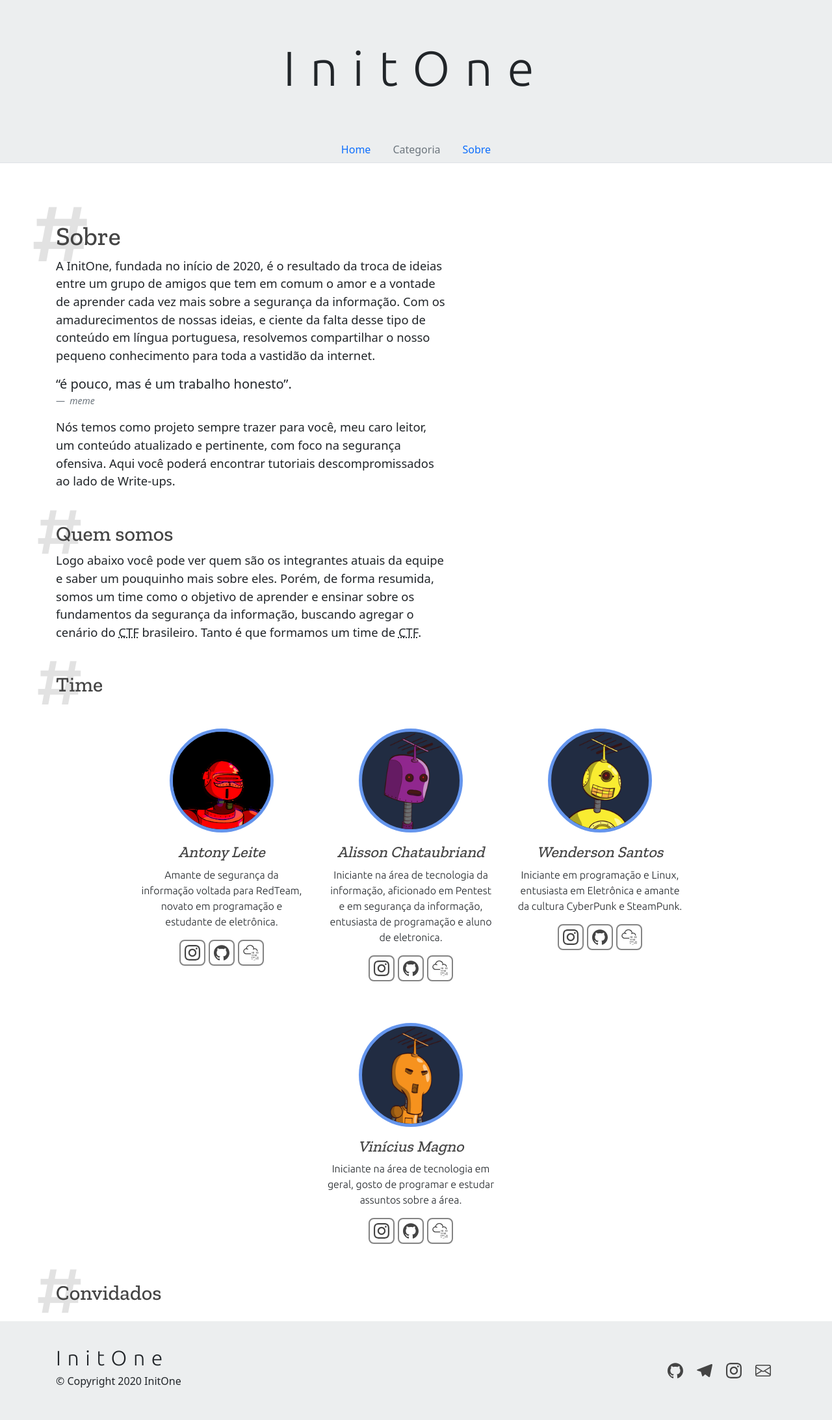
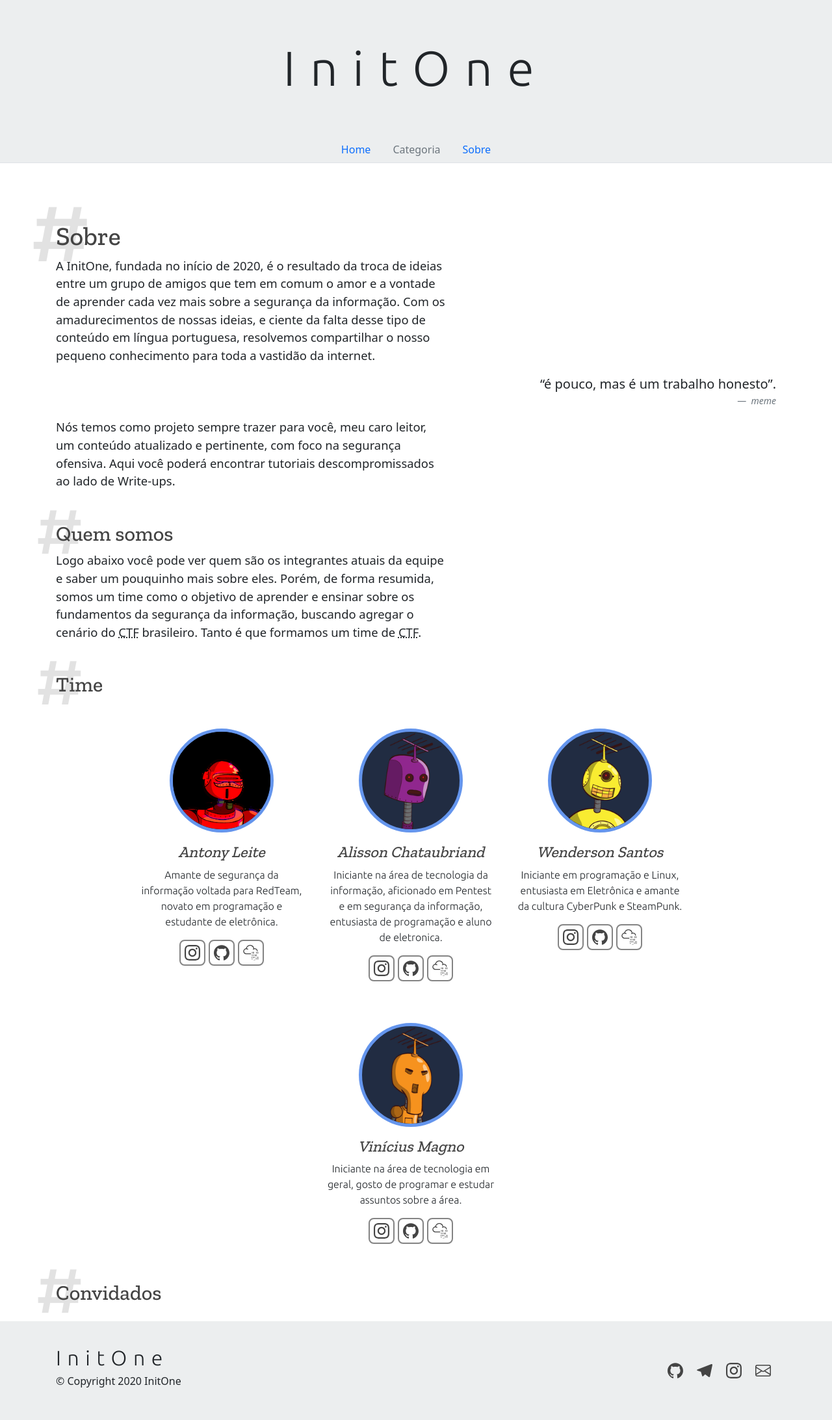
Before and after one commit to in1t0n3/initone.com.br, a Jekyll site: the page built from sobre.md, in a window 1280 px wide. Shown: the whole page at 65% size. Built offline with Jekyll 4.4.1, drawn with Linux system fonts in a browser that asks for light colours.

Commit message:
Update sobre.md

```diff
--- a/sobre.md
+++ b/sobre.md
@@ -6,7 +6,7 @@ layout: sobre
 
 A InitOne, fundada no início de 2020, é o resultado da troca de ideias entre um grupo de amigos que tem em comum o amor e a vontade de aprender cada vez mais sobre a segurança da informação. Com os amadurecimentos de nossas ideias, e ciente da falta desse tipo de conteúdo em língua portuguesa, resolvemos compartilhar o nosso pequeno conhecimento para toda a vastidão da internet.
 
-<figure>
+<figure class="text-right">
     <blockquote class="blockquote">
         <p>“é pouco, mas é um trabalho honesto”.</p>
     </blockquote>
```
